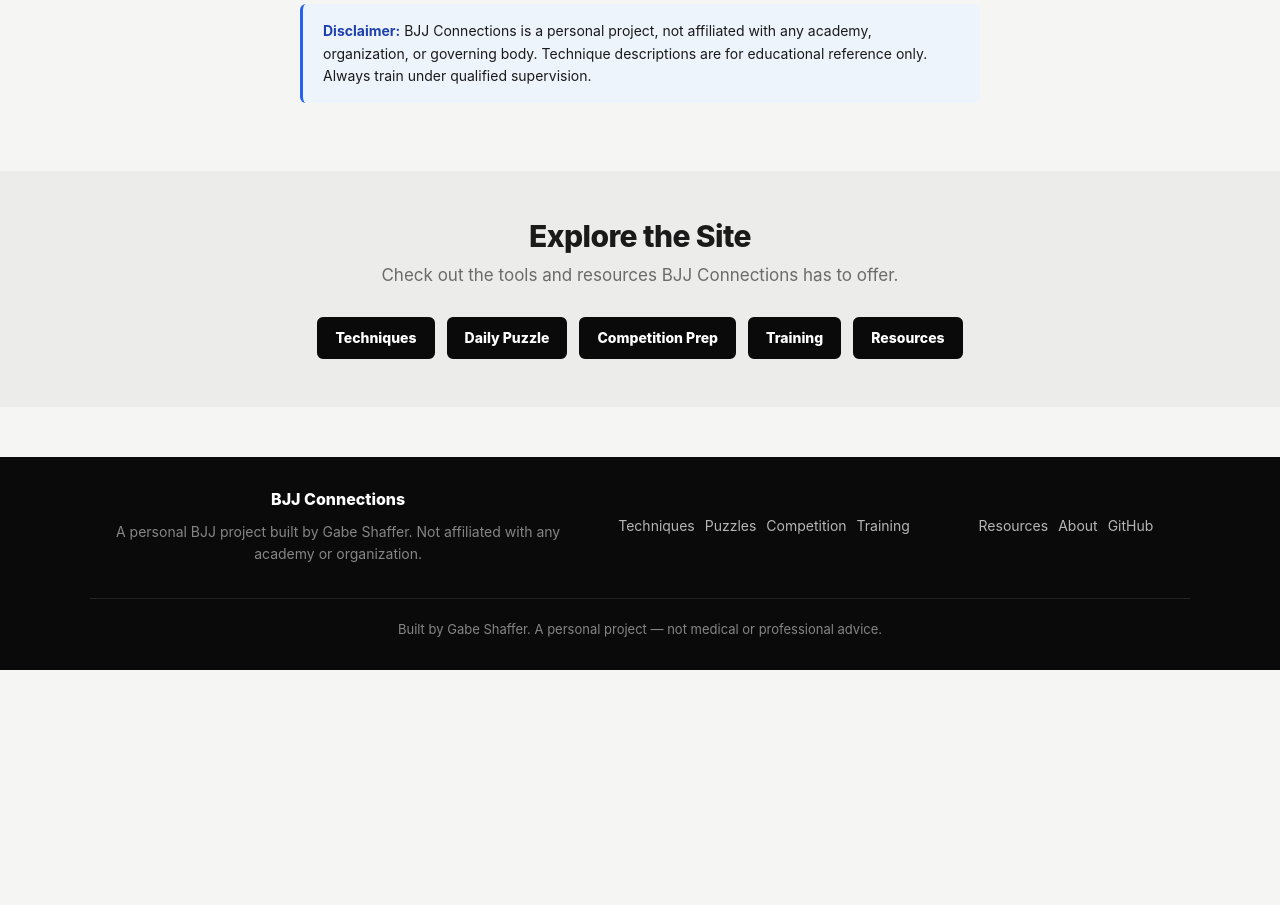
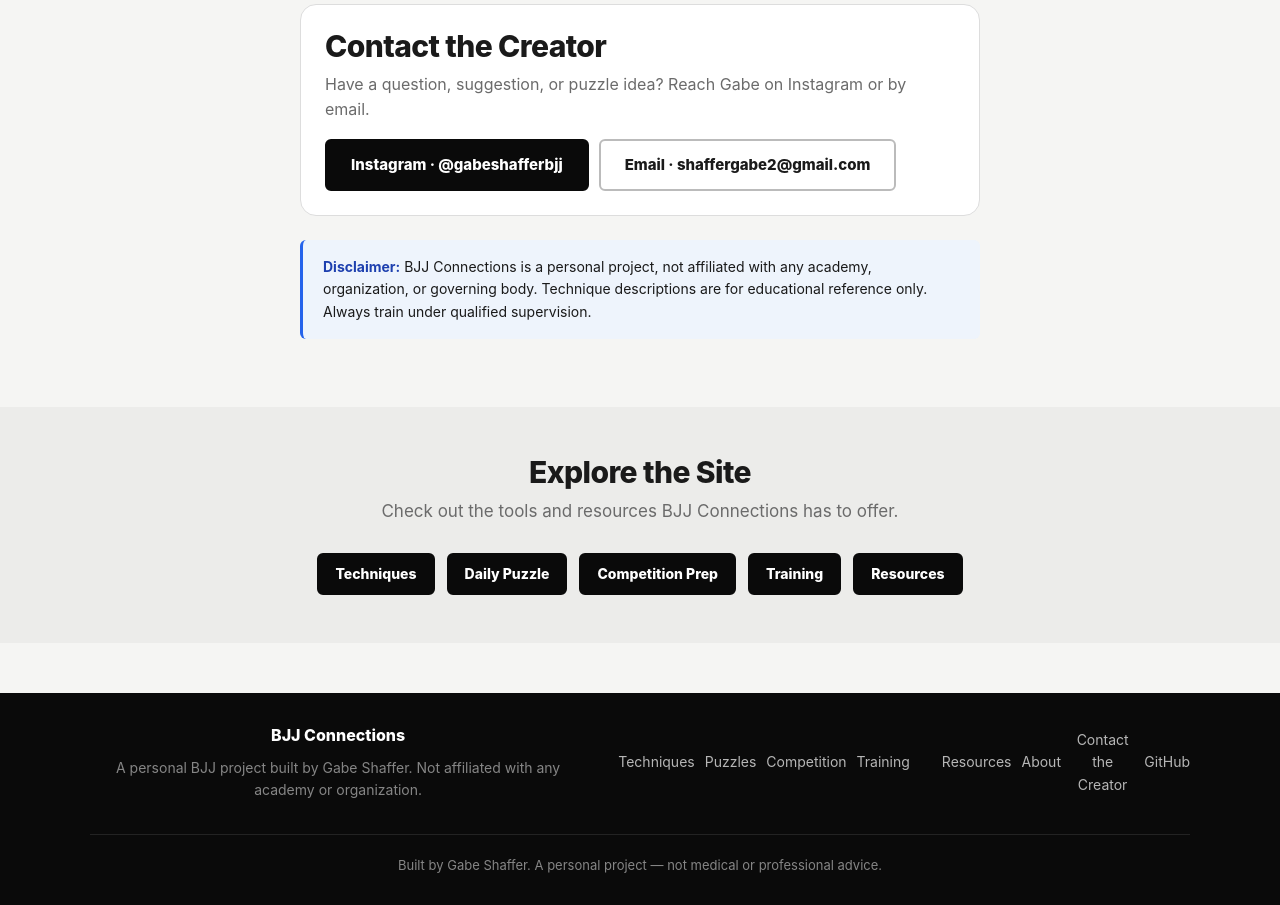
Before and after one commit to shaffergabebjj/BJJ-Connections, a plain HTML site: page about.html in a window 1280 px wide. Shown: the part 1279-2184 px from the top of the page. Before the commit the page ends 1949 px from the top, so only its background shows below. Drawn offline with Linux system fonts and the light colour scheme.

Commit message:
Add creator contact links across site

```diff
--- a/about.html
+++ b/about.html
@@ -118,6 +118,15 @@
           The code is available on <a href="https://github.com/shaffergabebjj/BJJ-Connections" target="_blank" rel="noopener">GitHub</a>.
         </p>
 
+        <div class="contact-card mt-3" id="contact">
+          <h2>Contact the Creator</h2>
+          <p>Have a question, suggestion, or puzzle idea? Reach Gabe on Instagram or by email.</p>
+          <div class="contact-actions">
+            <a class="btn btn-dark" href="https://www.instagram.com/gabeshafferbjj/" target="_blank" rel="noopener noreferrer">Instagram · @gabeshafferbjj</a>
+            <a class="btn btn-outline" href="mailto:shaffergabe2@gmail.com">Email · shaffergabe2@gmail.com</a>
+          </div>
+        </div>
+
         <div class="callout callout-info mt-3">
           <strong>Disclaimer:</strong> BJJ Connections is a personal project, not affiliated with any academy, organization, or governing body. Technique descriptions are for educational reference only. Always train under qualified supervision.
         </div>
@@ -158,6 +167,7 @@
       <div class="footer-links">
         <a href="resources.html">Resources</a>
         <a href="about.html">About</a>
+        <a href="about.html#contact">Contact the Creator</a>
         <a href="https://github.com/shaffergabebjj/BJJ-Connections" target="_blank" rel="noopener">GitHub</a>
       </div>
     </div><div class="footer-bottom">
--- a/style.css
+++ b/style.css
@@ -873,6 +873,19 @@ a:focus-visible, button:focus-visible, input:focus-visible,
   text-decoration: underline;
 }
 
+.contact-card {
+  padding: 24px;
+  border: 1px solid var(--border);
+  border-radius: var(--radius-lg);
+  background: var(--surface);
+}
+.contact-card h2 { margin-bottom: 8px; }
+.contact-card p { color: var(--muted); margin-bottom: 16px; }
+.contact-actions { display: flex; gap: 10px; flex-wrap: wrap; }
+@media (max-width: 560px) {
+  .contact-actions .btn { width: 100%; justify-content: center; }
+}
+
 
 /* ---- Game-first homepage ---- */
 .game-hero { padding-bottom: 56px; }
--- a/sw.js
+++ b/sw.js
@@ -1,4 +1,4 @@
-const CACHE_NAME = "bjj-connections-v5";
+const CACHE_NAME = "bjj-connections-v6";
 const APP_SHELL = [
   "/", "/index.html", "/puzzles.html", "/techniques.html",
   "/competition.html", "/training.html", "/resources.html", "/about.html",
```
Also changed, not shown: competition.html (+1 -0 lines), index.html (+1 -0 lines), puzzles.html (+1 -0 lines), resources.html (+1 -0 lines), techniques.html (+1 -0 lines), training.html (+1 -0 lines).
